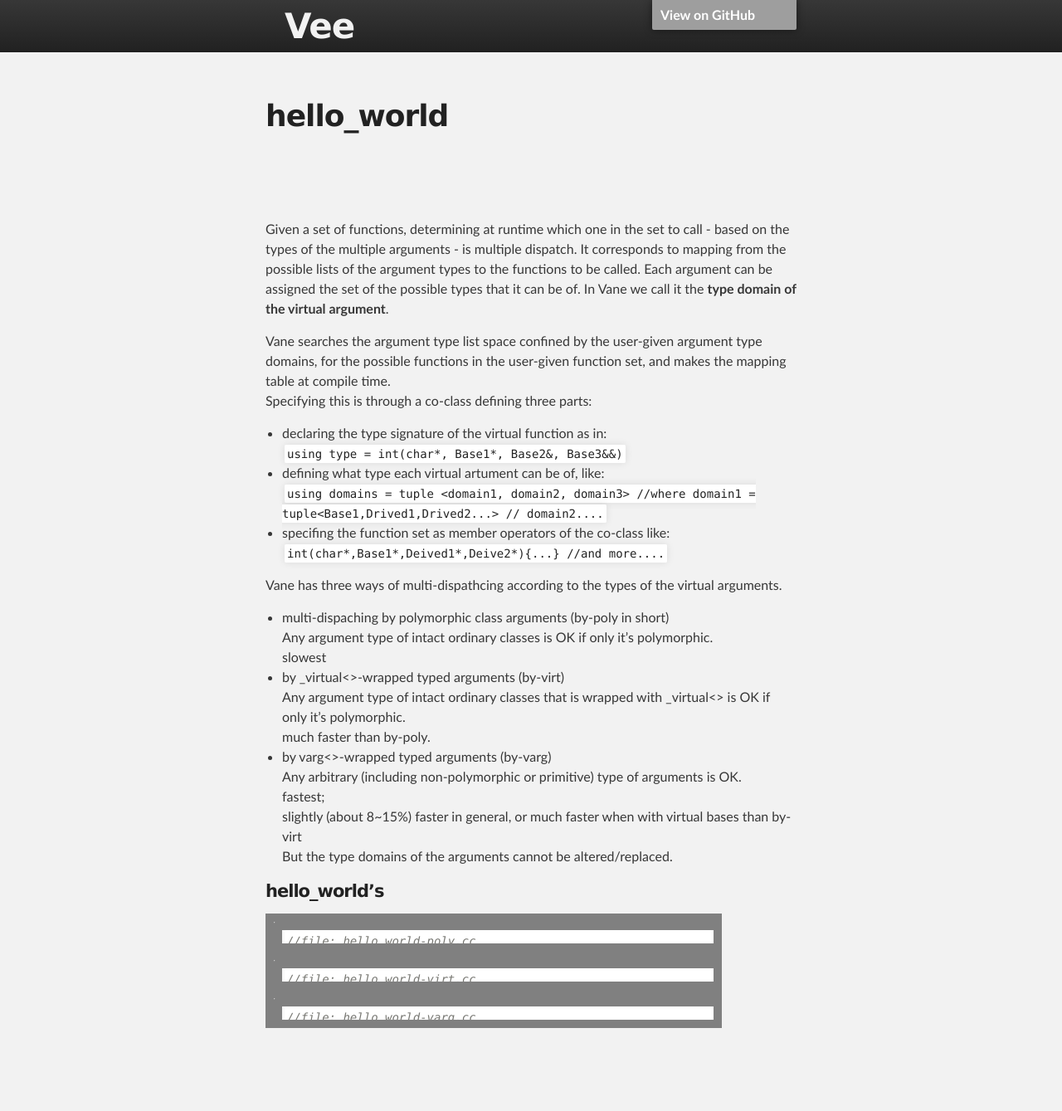
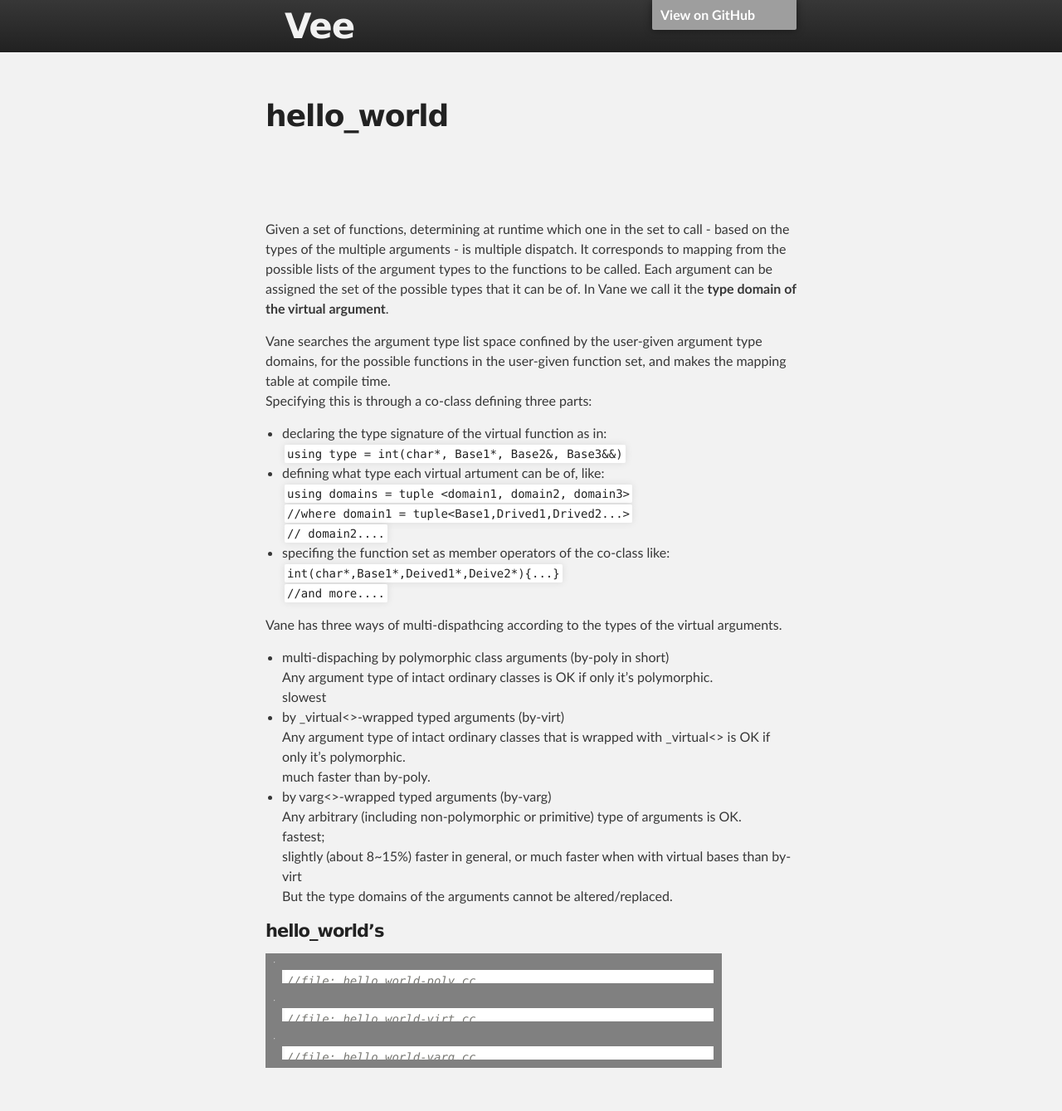
Before and after one commit to tmp2tmp/eee, a Jekyll site: the page built from docs/hello_world.md, in a window 1280 px wide. Shown: the whole page at 83% size. Built offline with Jekyll 4.4.1, drawn with Linux system fonts in a browser that asks for light colours; our own code applies the rules of GitHub Pages for plain Markdown files; the repository's description, which GitHub fills in, is left out; before the commit the page ends 1291 px from its top, so only the background shows below that; grey boxes are pictures that could not be loaded.

Commit message:
Update hello_world.md

````diff
--- a/docs/hello_world.md
+++ b/docs/hello_world.md
@@ -16,12 +16,12 @@
 - declaring the type signature of the virtual function as in:
    ```using type = int(char*, Base1*, Base2&, Base3&&)```
 - defining what type each virtual artument can be of, like:
-   ```using domains = tuple <domain1, domain2, domain3>
-   //where domain1 = tuple<Base1,Drived1,Drived2...>
-   //      domain2....```
+   ```using domains = tuple <domain1, domain2, domain3>  ```
+   ```//where domain1 = tuple<Base1,Drived1,Drived2...>  ```
+   ```//      domain2....                                ```
 - specifing the function set as member operators of the co-class like:
-   ```int(char*,Base1*,Deived1*,Deive2*){...}
-   //and more....```
+   ```int(char*,Base1*,Deived1*,Deive2*){...}  ```
+   ```//and more....                           ```
 
 Vane has three ways of multi-dispathcing according to the types of the virtual arguments.
 - multi-dispaching by polymorphic class arguments (by-poly in short)
````
